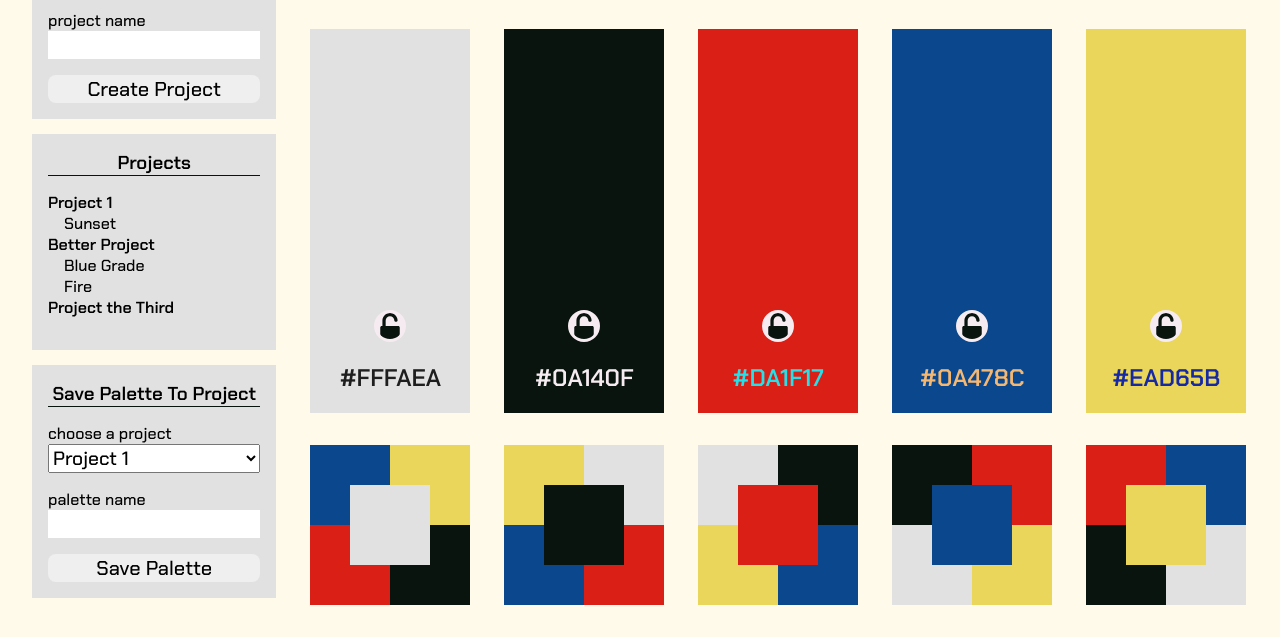
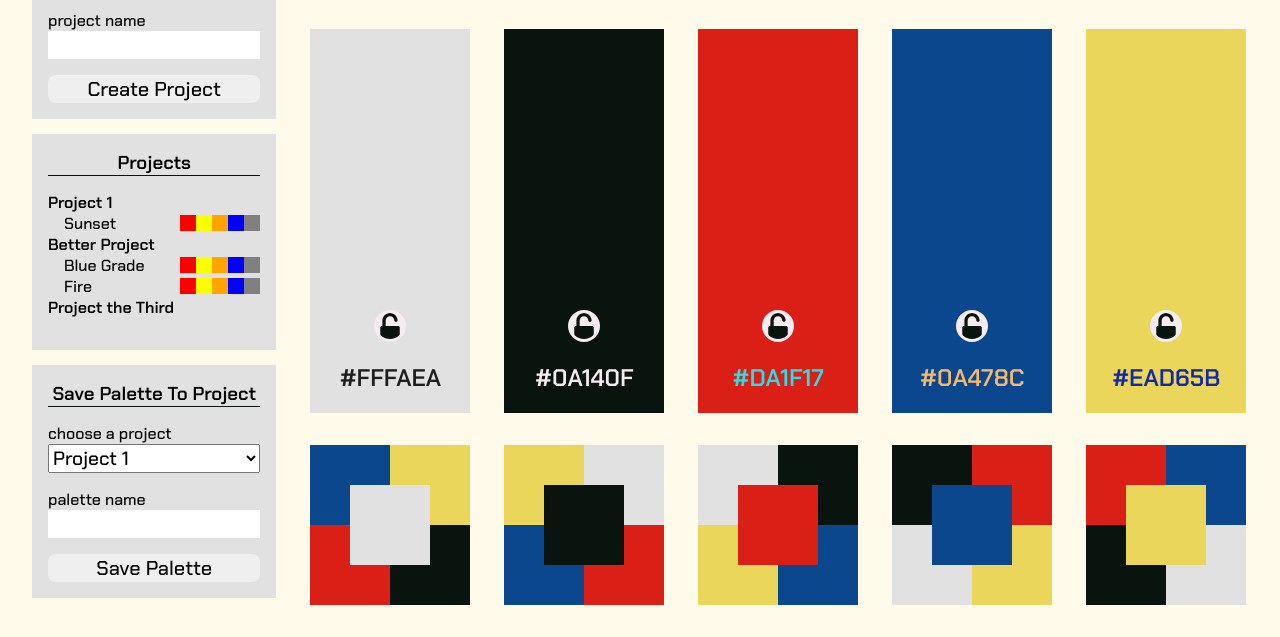
Before and after one commit to Jessica-Erickson/palette-picker, a website: page public/index.html in a window 1280 px wide. Shown: the part 163-800 px from the top of the page. Drawn offline with Linux system fonts and the light colour scheme; a web font is replaced by a local one.

Commit message:
Readd colors to placeholder palettes for functionality testing later

```diff
--- a/public/styles.css
+++ b/public/styles.css
@@ -247,3 +247,25 @@ li {
   height: 1rem;
   width: 1rem;
 }
+
+/*delete these after styling*/
+.redo {
+  background-color: red;
+}
+
+.yellowo {
+  background-color: yellow;
+}
+
+.orangeo {
+  background-color: orange;
+}
+
+.blueo {
+  background-color: blue;
+}
+
+.grayo {
+  background-color: gray;
+}
+/*delete these after styling*/
```
